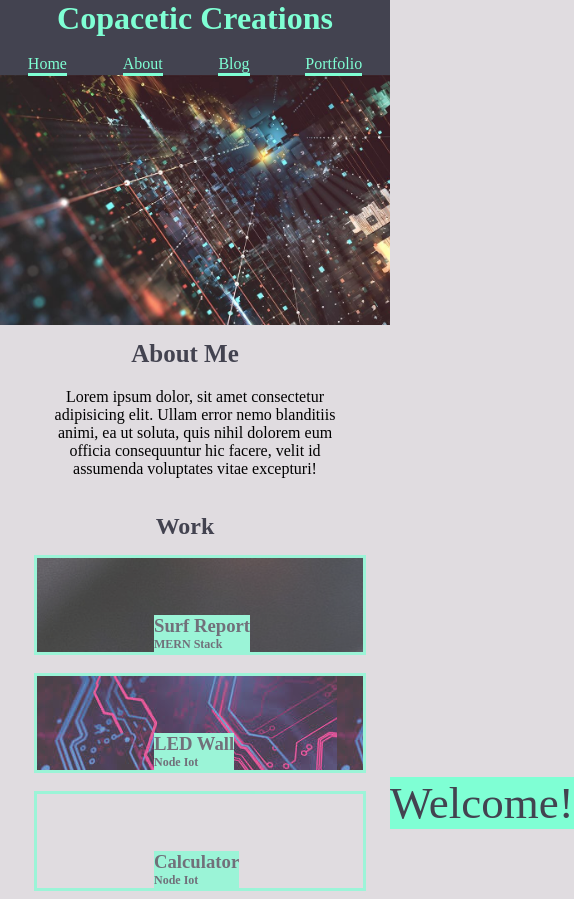
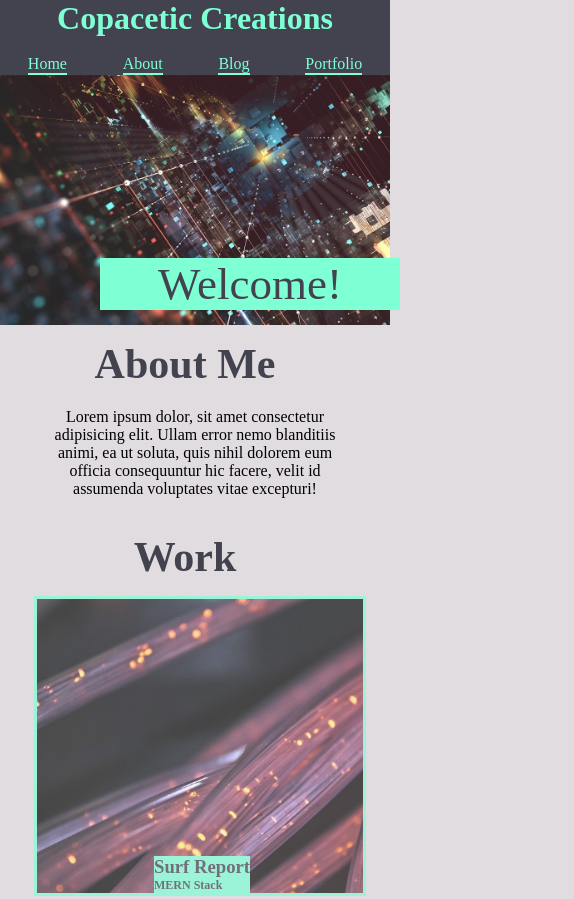
Before and after one commit to fringemonkey89/My-Portfolio, a plain HTML site: page index.html in a window 390 px wide. Shown: the top 899 px of the page, 574 px wide, since content can reach past the window. Drawn offline with Linux system fonts and the light colour scheme.

Commit message:
added further comments and style changes to project

```diff
--- a/assets/mystyle.css
+++ b/assets/mystyle.css
@@ -66,27 +66,31 @@ li:hover a{
 .hero{
     height: 250px;
     width: 100%;
+    position: relative;
+    z-index: 1;
 }
 
 img{
     height: 100%;
     width: 100%;
     object-fit: cover;
-    position: relative;
-    z-index: -1;
 }
 
+/* sets the position and styling for welcome span */
 #welcome{
     font-size: 45px;
+    text-align: center;
     color: rgb(67, 67, 80);
+    display: block;
     background-color: aquamarine;
     position: absolute;
     bottom:15px;
-    float: right;
+    right: 250px;
+    width: 300px;
     z-index: 2;
 }
 
-/*--- all code pertaining to main section are here --*/
+/*--- all styles pertaining to main section are here --*/
 main{
     display: flex;
     flex-direction: column;
@@ -106,8 +110,11 @@ aside{
     flex-direction: row;
 }
 
+/* this code styles the span inside the asides h2 element */
+
 #me-change{
     display: block;
+    font-size: 42px;
 }
 
 p{
@@ -155,6 +162,7 @@ h1{
 }
 
 h2{
+    font-size: 42px;
     width: 25%;
     height: fit-content;
     text-align: right;
@@ -167,6 +175,7 @@ h2{
 
 }
 
+/* this sets the display for project headings */
 .sub-heading{
     display: block;
 }
@@ -259,7 +268,7 @@ footer{
 }
 
 footer h2{
-    margin-left: 74px;
+    margin-left: 90px;
 }
 
 /*below is where all the nav, ul, li and a elements in the footer section are styled */
@@ -286,6 +295,9 @@ footer ul li a{
 
 /*-- here is where the media query code is held along with all the affected elements --*/
 @media screen and (max-width:700px){
+
+    /* ---------header section---------- */
+    /* changes flex direction to column so items stack certically */
     header{
         flex-direction: column;
         height: 75px;
@@ -305,22 +317,17 @@ footer ul li a{
         font-size: 16px;
     }
 
+   #welcome{
+    left: 100px;
+   }
+   /*-------------------------------------------*/
+
+   /*stacks the aside and project container vertically */
     section{
         flex-direction: column;
     }
 
-    #me-change{
-        display: inline;
-    }
-
-    #work-heading{
-        height: fit-content;
-        width: 100%;
-        text-align: center;
-        border-right-style: none;
-        margin-bottom: 15px;
-    }
-
+    /* aside section styling */
     aside{
         height: fit-content;
         flex-direction: column;
@@ -331,17 +338,35 @@ footer ul li a{
         text-align: center;
         border-right-style: none;
         margin-top: 15px;
-        font-size: 25px;
+        font-size: 42px;
     }
 
     aside p{
         width: 100%;
     }
 
+    #me-change{
+        display: inline;
+    }
+    /*--------------------------*/
+    #work-heading{
+        height: fit-content;
+        width: 100%;
+        text-align: center;
+        border-right-style: none;
+        margin-bottom: 15px;
+    }
+    /*changes the flex direction so project cards stack vertically */
     .container{
         width: 100%;
         flex-direction: column;
         height: fit-content;
+    }
+
+     /* this makes the background images fit without repeating*/
+     #one, #two, #three, #four, #five{
+        width: 100%;
+        background-size: cover;
     }
 
     h3{
@@ -349,11 +374,10 @@ footer ul li a{
         bottom: 0px;
     }
 
-    #one, #two, #three, #four, #five{
-        width: 100%;
-        height: 100px;
-    }
 
+    /*-------foooter section --------*/
+
+    /* changes flex direction to column */
     footer{
         flex-direction: column;
     }
```
